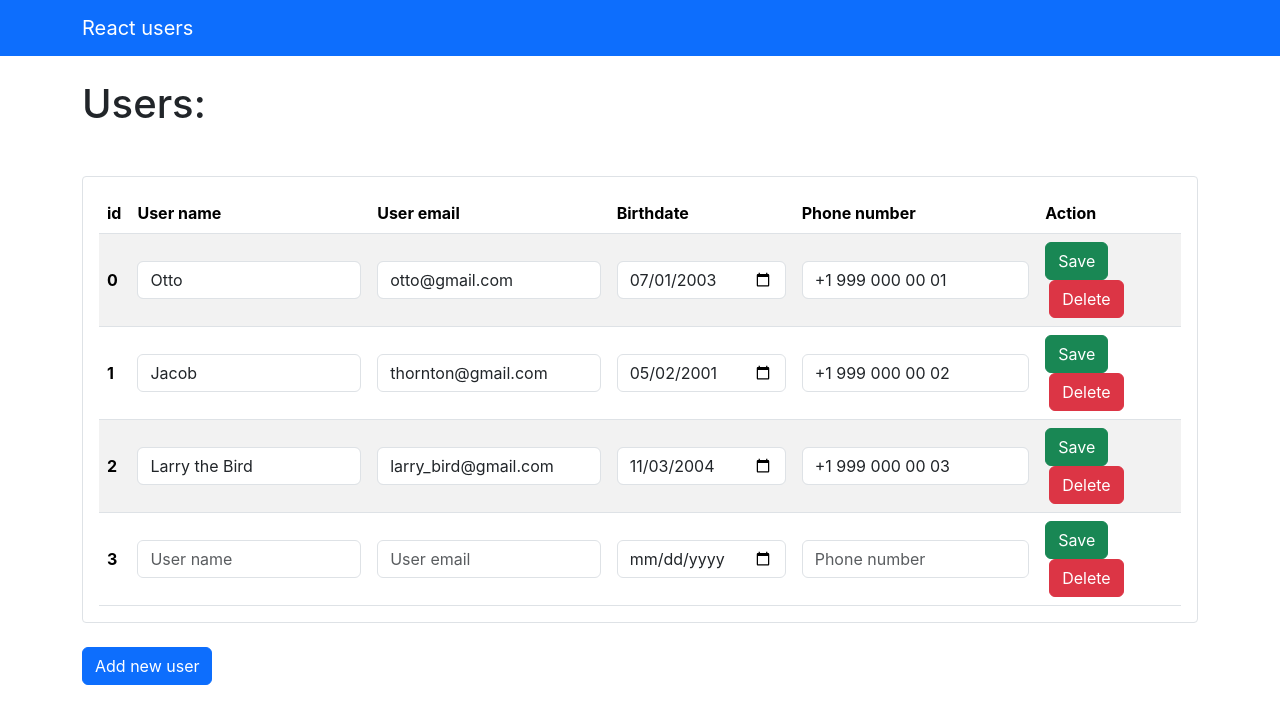
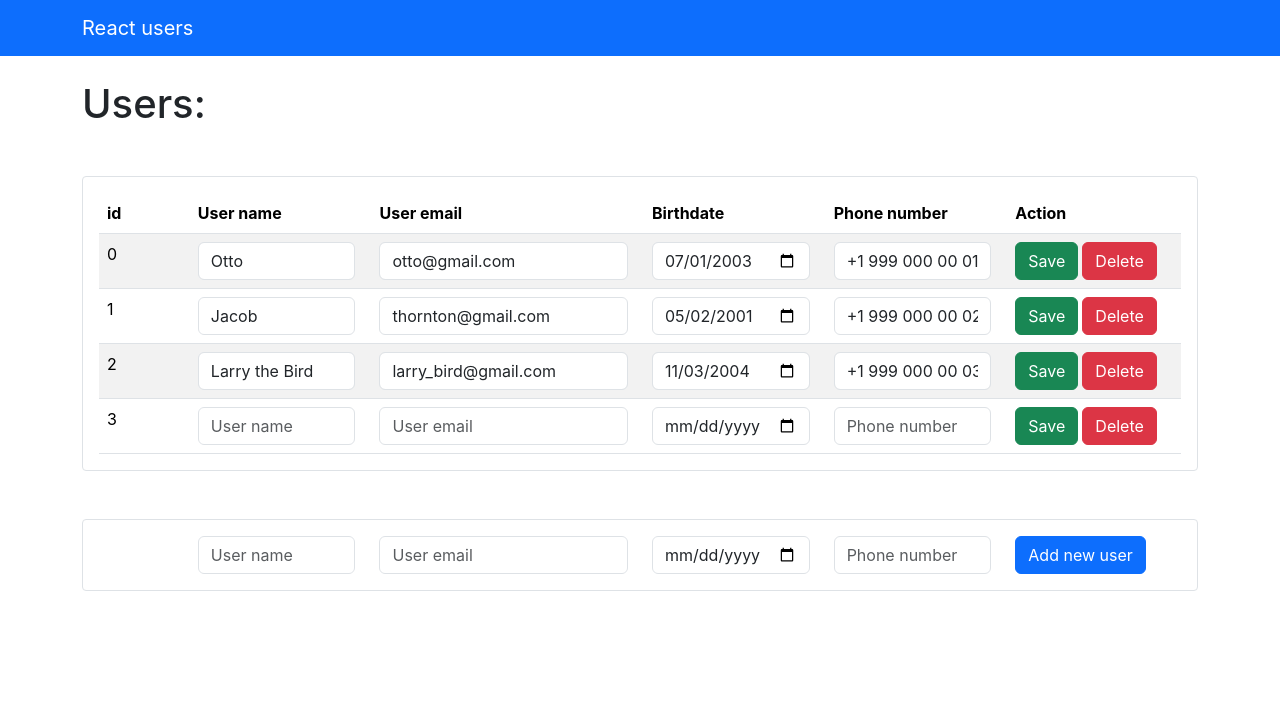
Before and after one commit to s-salomaha/react_user_table, a React (Create React App) app: page / in a window 1280 px wide. Shown: the top 724 px of the page. Built offline with nearby package versions, Linux system fonts and the light colour scheme; data requests are answered from the project's data file.

Commit message:
Add a block to add a new user

```diff
--- /dev/null
+++ b/src/components/NewUserForm.js
@@ -0,0 +1,24 @@
+import React, {useState, useContext} from 'react';
+import { AlertContext } from '../context/alert/alertContext';
+import { JsonServerContext } from "../context/jsonServer/jsonServerContext";
+import { UserRow } from "./UserRow";
+
+export const NewUserForm = () => {
+  const [value, setValue] = useState('');
+  const alert = useContext(AlertContext);
+  const jsonServer = useContext(JsonServerContext);
+
+  const submitHandler = (event) => {
+    event.preventDefault();
+
+    if (value.trim()) {
+
+    } else {
+      alert.show('Enter user data');
+    }
+  };
+
+  return (
+    <UserRow newUser="true" />
+  );
+};
--- a/src/components/Table.js
+++ /dev/null
@@ -1,44 +0,0 @@
-export const Table = ({ users }) => {
-  return (
-    <>
-      <div className="table-responsive border secondary-subtle rounded-1 p-3">
-        <table className="table table-striped align-middle mb-0">
-          <thead>
-          <tr>
-            <th scope="col">id</th>
-            <th scope="col">User name</th>
-            <th scope="col">User email</th>
-            <th scope="col">Birthdate</th>
-            <th scope="col">Phone number</th>
-            <th scope="col">Action</th>
-          </tr>
-          </thead>
-          <tbody>
-            {users.map(user => (
-              <tr key={user.id}>
-                <th scope="row">{user.id}</th>
-                <td>
-                  <input type="text" className="form-control" value={user.name} placeholder="User name"/>
-                </td>
-                <td>
-                  <input type="email" className="form-control" value={user.email} placeholder="User email"/>
-                </td>
-                <td>
-                  <input type="date" className="form-control" value={user.birthdate} placeholder="Birthdate"/>
-                </td>
-                <td>
-                  <input type="text" className="form-control" value={user.phone} placeholder="Phone number"/>
-                </td>
-                <td>
-                  <button type="button" className="btn btn-success">Save</button>
-                  <button type="button" className="btn btn-danger ms-1">Delete</button>
-                </td>
-              </tr>
-            ))}
-          </tbody>
-        </table>
-      </div>
-      <button type="button" className="btn btn-primary mt-4">Add new user</button>
-    </>
-  )
-};
--- /dev/null
+++ b/src/components/UserRow.js
@@ -0,0 +1,32 @@
+export const UserRow = ({ user, newUser = false }) => {
+  return (
+    <div className="row">
+      <div className="col-1">
+        {user && user.id}
+      </div>
+      <div className="col-2">
+        <input type="text" className="form-control" value={user && user.name} placeholder="User name"/>
+      </div>
+      <div className="col-3">
+        <input type="email" className="form-control" value={user && user.email} placeholder="User email"/>
+      </div>
+      <div className="col-2">
+        <input type="date" className="form-control" value={user && user.birthdate} placeholder="Birthdate"/>
+      </div>
+      <div className="col-2">
+        <input type="text" className="form-control" value={user && user.phone} placeholder="Phone number"/>
+      </div>
+      <div className="col-2">
+        {newUser
+          ? <button type="button" className="btn btn-primary">Add new user</button>
+          : (
+              <>
+                <button type="button" className="btn btn-success">Save</button>
+                <button type="button" className="btn btn-danger ms-1">Delete</button>
+              </>
+            )
+        }
+      </div>
+    </div>
+  )
+};
--- /dev/null
+++ b/src/components/UsersTable.js
@@ -0,0 +1,39 @@
+import { UserRow } from "./UserRow";
+import { NewUserForm } from "./NewUserForm";
+
+export const UsersTable = ({ users }) => {
+  return (
+    <>
+      <div className="table-responsive border secondary-subtle rounded-1 p-3 mb-5">
+        <table className="table table-striped align-middle mb-0">
+          <thead>
+            <tr>
+              <th>
+                <div className="row">
+                  <div className="col-1">id</div>
+                  <div className="col-2">User name</div>
+                  <div className="col-3">User email</div>
+                  <div className="col-2">Birthdate</div>
+                  <div className="col-2">Phone number</div>
+                  <div className="col-2">Action</div>
+                </div>
+              </th>
+            </tr>
+          </thead>
+          <tbody>
+            {users.map(user => (
+              <tr key={user.id}>
+                <td>
+                  <UserRow user={user} />
+                </td>
+              </tr>
+            ))}
+          </tbody>
+        </table>
+      </div>
+      <div className="table-responsive border secondary-subtle rounded-1 px-4 py-3">
+        <NewUserForm />
+      </div>
+    </>
+  )
+};
--- a/src/pages/Home.js
+++ b/src/pages/Home.js
@@ -1,7 +1,7 @@
 import React, { useContext, useEffect } from "react";
 import { JsonServerContext } from "../context/jsonServer/jsonServerContext";
 import { Loader } from "../components/Loader";
-import { Table } from "../components/Table";
+import { UsersTable } from "../components/UsersTable";
 
 export const Home = () => {
   const { loading, users, fetchUsers } = useContext(JsonServerContext);
@@ -16,7 +16,7 @@ export const Home = () => {
       {loading
         ? <Loader />
         : users.length
-          ? <Table users={users} />
+          ? <UsersTable users={users} />
           : <div>Еhe list of users is empty</div>
       }
     </>
```
